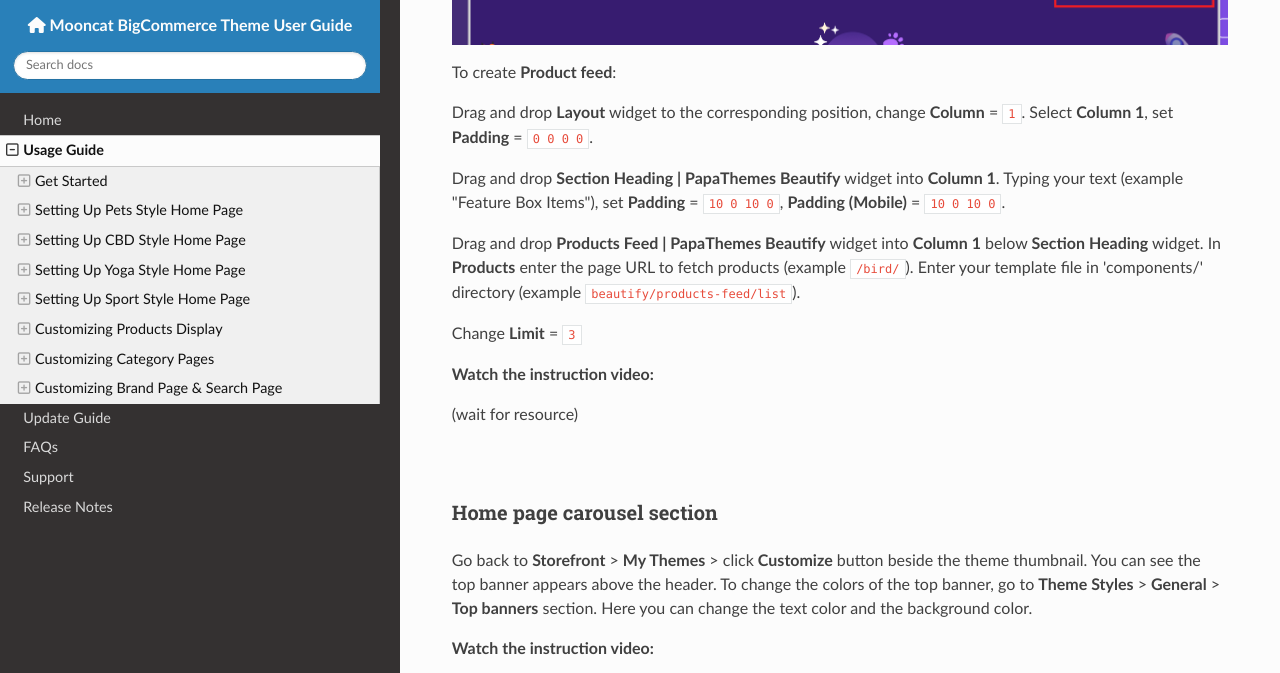
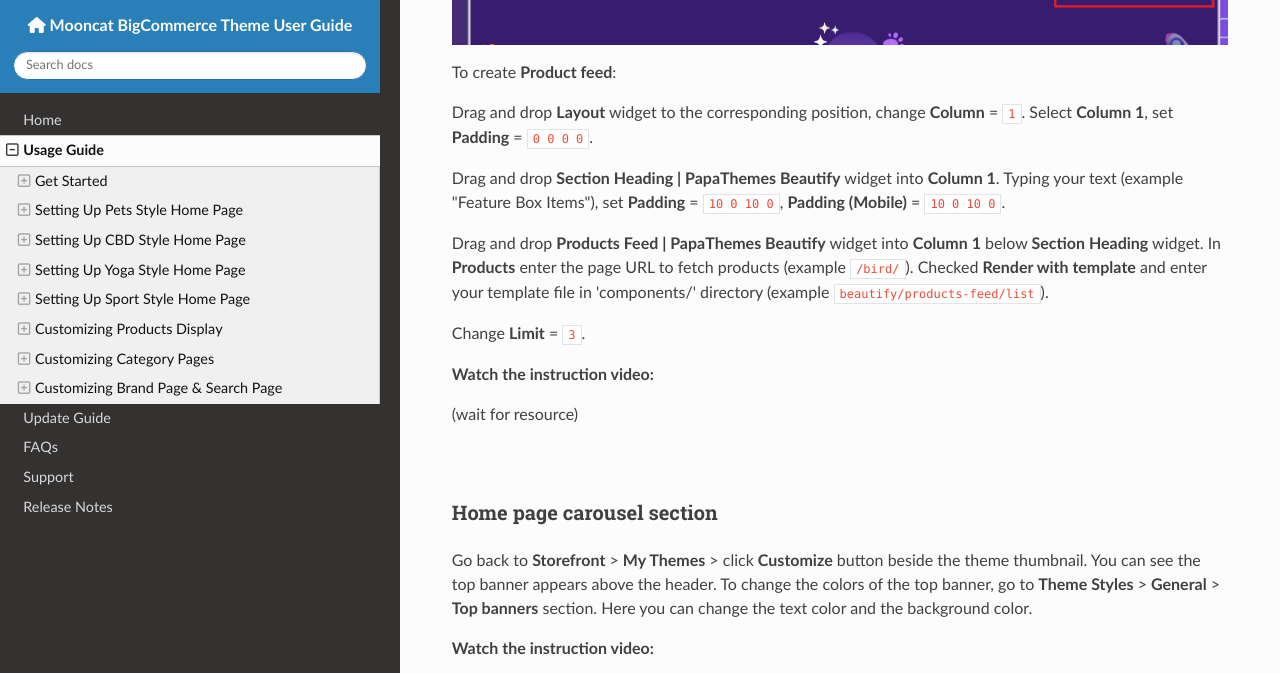
Before and after one commit to allcommerce/bc-mooncat-docs, an MkDocs documentation site: the page built from docs/usage.md, in a window 1280 px wide and 900 px high, scrolled down 5048 px, cut to the strip 0-673 px from the top of the window. Built offline with MkDocs 1.6.1, drawn with Linux system fonts in a browser that asks for light colours; nearby versions of some CDN libraries.

Commit message:
Section Products Feed

```diff
--- a/docs/usage.md
+++ b/docs/usage.md
@@ -71,9 +71,9 @@ Drag and drop **Layout** widget to the corresponding position, change **Column**
 
 Drag and drop **Section Heading | PapaThemes Beautify** widget into **Column 1**. Typing your text (example "Feature Box Items"), set **Padding** = `10 0 10 0`, **Padding (Mobile)** = `10 0 10 0`.
 
-Drag and drop **Products Feed | PapaThemes Beautify** widget into **Column 1** below **Section Heading** widget. In **Products** enter the page URL to fetch products (example `/bird/`). Enter your template file in 'components/' directory (example `beautify/products-feed/list`).
+Drag and drop **Products Feed | PapaThemes Beautify** widget into **Column 1** below **Section Heading** widget. In **Products** enter the page URL to fetch products (example `/bird/`). Checked **Render with template** and enter your template file in 'components/' directory (example `beautify/products-feed/list`).
 
-Change **Limit** = `3`
+Change **Limit** = `3`.
 
 **Watch the instruction video:**
 
```
